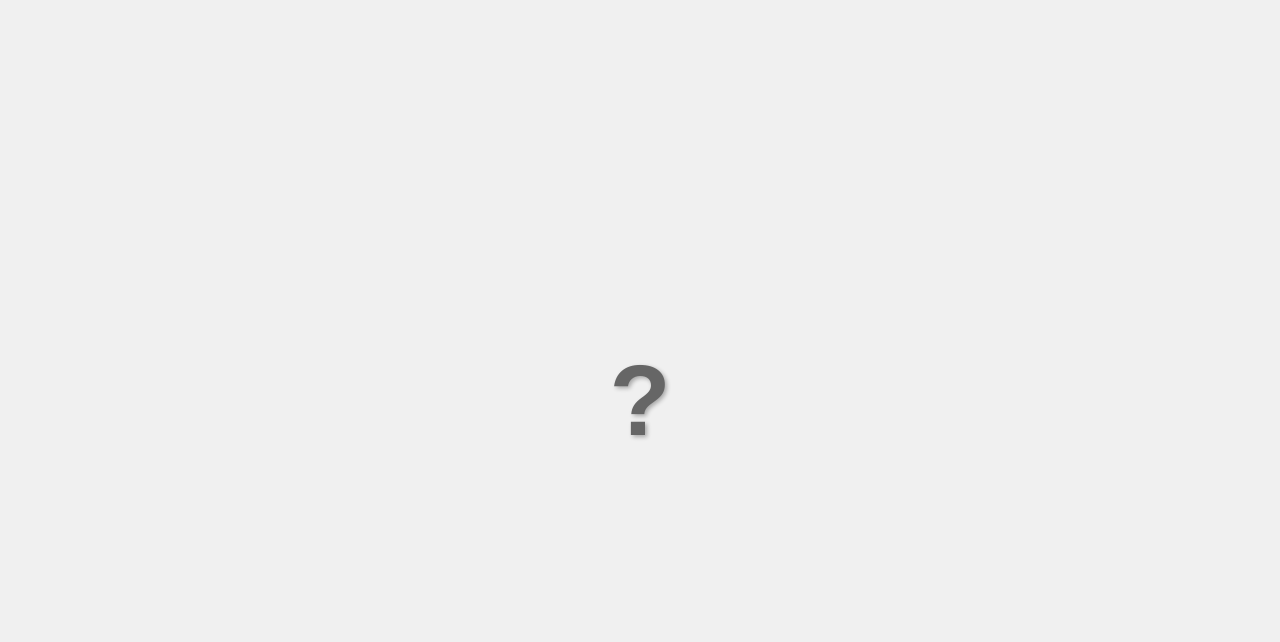
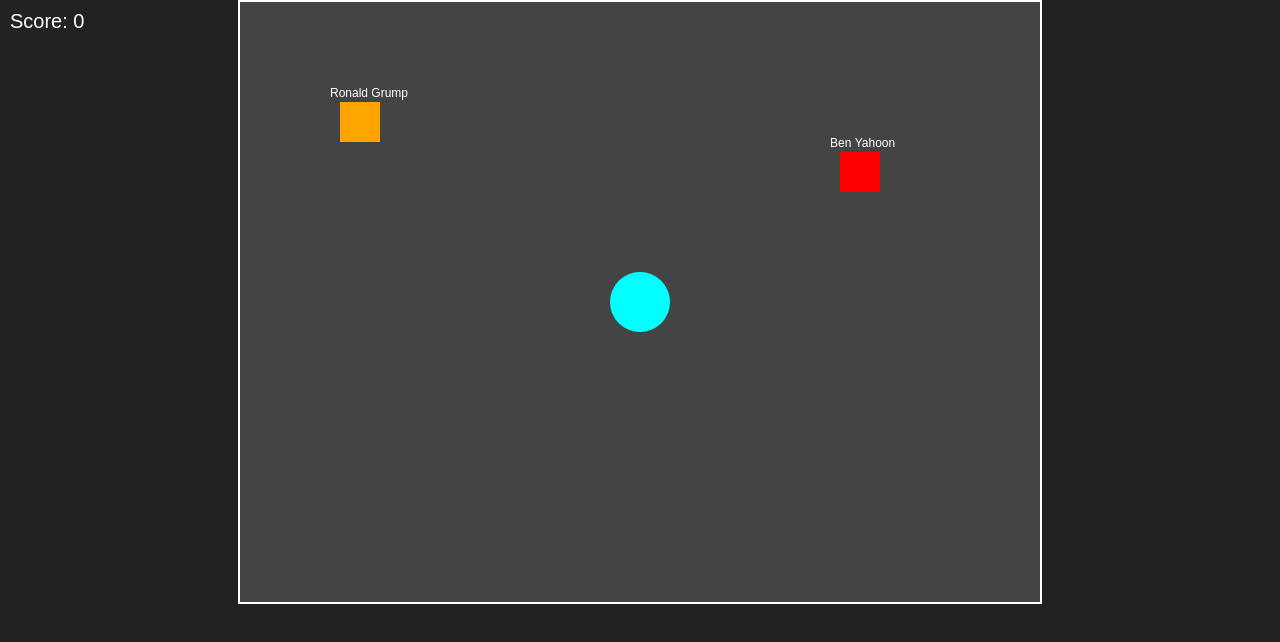
Before and after one commit to RedoyanHossen/no-vai, a plain HTML site: page index.html in a window 1280 px wide. Drawn offline with Linux system fonts and the light colour scheme.

Commit message:
index.html

```diff
--- a/index.html
+++ b/index.html
@@ -1,13 +1,133 @@
 <!DOCTYPE html>
-<html lang="bn">
+<html lang="en">
 <head>
-    <meta charset="UTF-8">
-    <meta name="viewport" content="width=device-width, initial-scale=1.0">
-    <title>ইসরায়েলি পন্য চেকার</title>
-    <link rel="stylesheet" href="style.css">
+  <meta charset="UTF-8">
+  <title>Splat the Bosses</title>
+  <style>
+    body {
+      margin: 0;
+      background: #222;
+      overflow: hidden;
+      color: white;
+      font-family: Arial, sans-serif;
+    }
+    canvas {
+      display: block;
+      margin: 0 auto;
+      background: #444;
+      border: 2px solid #fff;
+    }
+    #score {
+      position: absolute;
+      top: 10px;
+      left: 10px;
+      font-size: 20px;
+    }
+  </style>
 </head>
 <body>
-    <div id="result"></div>
-    <script src="script.js"></script>
+<canvas id="game" width="800" height="600"></canvas>
+<div id="score">Score: 0</div>
+
+<script>
+  const canvas = document.getElementById("game");
+  const ctx = canvas.getContext("2d");
+
+  const player = {
+    x: 400,
+    y: 300,
+    size: 30,
+    speed: 5,
+    color: "cyan"
+  };
+
+  const bullets = [];
+  const enemies = [
+    { x: 100, y: 100, name: "Ronald Grump", color: "orange", hit: false },
+    { x: 600, y: 150, name: "Ben Yahoon", color: "red", hit: false }
+  ];
+
+  let keys = {};
+  let score = 0;
+
+  document.addEventListener("keydown", (e) => keys[e.key] = true);
+  document.addEventListener("keyup", (e) => keys[e.key] = false);
+
+  function shoot() {
+    bullets.push({ x: player.x, y: player.y, size: 5 });
+  }
+
+  document.addEventListener("keydown", (e) => {
+    if (e.key === " ") shoot();
+  });
+
+  function drawPlayer() {
+    ctx.fillStyle = player.color;
+    ctx.beginPath();
+    ctx.arc(player.x, player.y, player.size, 0, Math.PI * 2);
+    ctx.fill();
+  }
+
+  function drawEnemies() {
+    enemies.forEach(enemy => {
+      if (!enemy.hit) {
+        ctx.fillStyle = enemy.color;
+        ctx.beginPath();
+        ctx.rect(enemy.x, enemy.y, 40, 40);
+        ctx.fill();
+        ctx.fillStyle = "white";
+        ctx.font = "12px Arial";
+        ctx.fillText(enemy.name, enemy.x - 10, enemy.y - 5);
+      }
+    });
+  }
+
+  function drawBullets() {
+    ctx.fillStyle = "aqua";
+    bullets.forEach(bullet => {
+      ctx.beginPath();
+      ctx.arc(bullet.x, bullet.y, bullet.size, 0, Math.PI * 2);
+      ctx.fill();
+    });
+  }
+
+  function updateBullets() {
+    bullets.forEach(bullet => bullet.y -= 10);
+  }
+
+  function checkHits() {
+    bullets.forEach((bullet, bIndex) => {
+      enemies.forEach(enemy => {
+        if (!enemy.hit &&
+          bullet.x > enemy.x && bullet.x < enemy.x + 40 &&
+          bullet.y > enemy.y && bullet.y < enemy.y + 40) {
+          enemy.hit = true;
+          score += 10;
+          document.getElementById("score").innerText = "Score: " + score;
+        }
+      });
+    });
+  }
+
+  function movePlayer() {
+    if (keys["ArrowUp"]) player.y -= player.speed;
+    if (keys["ArrowDown"]) player.y += player.speed;
+    if (keys["ArrowLeft"]) player.x -= player.speed;
+    if (keys["ArrowRight"]) player.x += player.speed;
+  }
+
+  function gameLoop() {
+    ctx.clearRect(0, 0, canvas.width, canvas.height);
+    movePlayer();
+    drawPlayer();
+    drawEnemies();
+    updateBullets();
+    drawBullets();
+    checkHits();
+    requestAnimationFrame(gameLoop);
+  }
+
+  gameLoop();
+</script>
 </body>
 </html>
```
